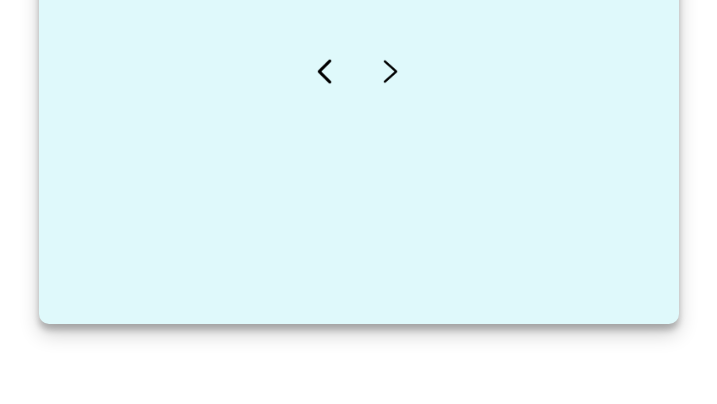
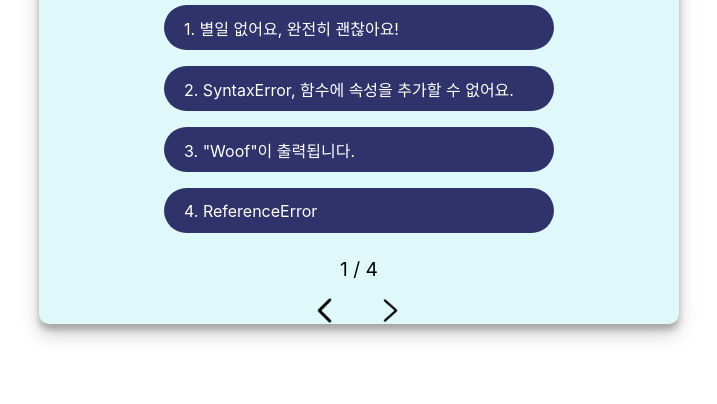
Before and after one commit to jjanmo/js-oop, a plain HTML site: page projects/quiz-app/index.html in a window 1280 px wide. Shown: the part 396-800 px from the top of the page, without its empty margins (281-998 px from the left). Drawn offline with Linux system fonts and the light colour scheme.

```diff
--- a/projects/quiz-app/index.html
+++ b/projects/quiz-app/index.html
@@ -23,7 +23,7 @@
         </div>
       </div>
     </div>
-    <script type="module" src="app.js"></script>
+    <script type="module" src="function_app.js"></script>
     <script type="module" src="data.js"></script>
   </body>
 </html>
```
Also changed, not shown: screenshots/quiz_prototype_chain.png (added), screenshots/user_prototype_chain.png (added), 1 other file.
